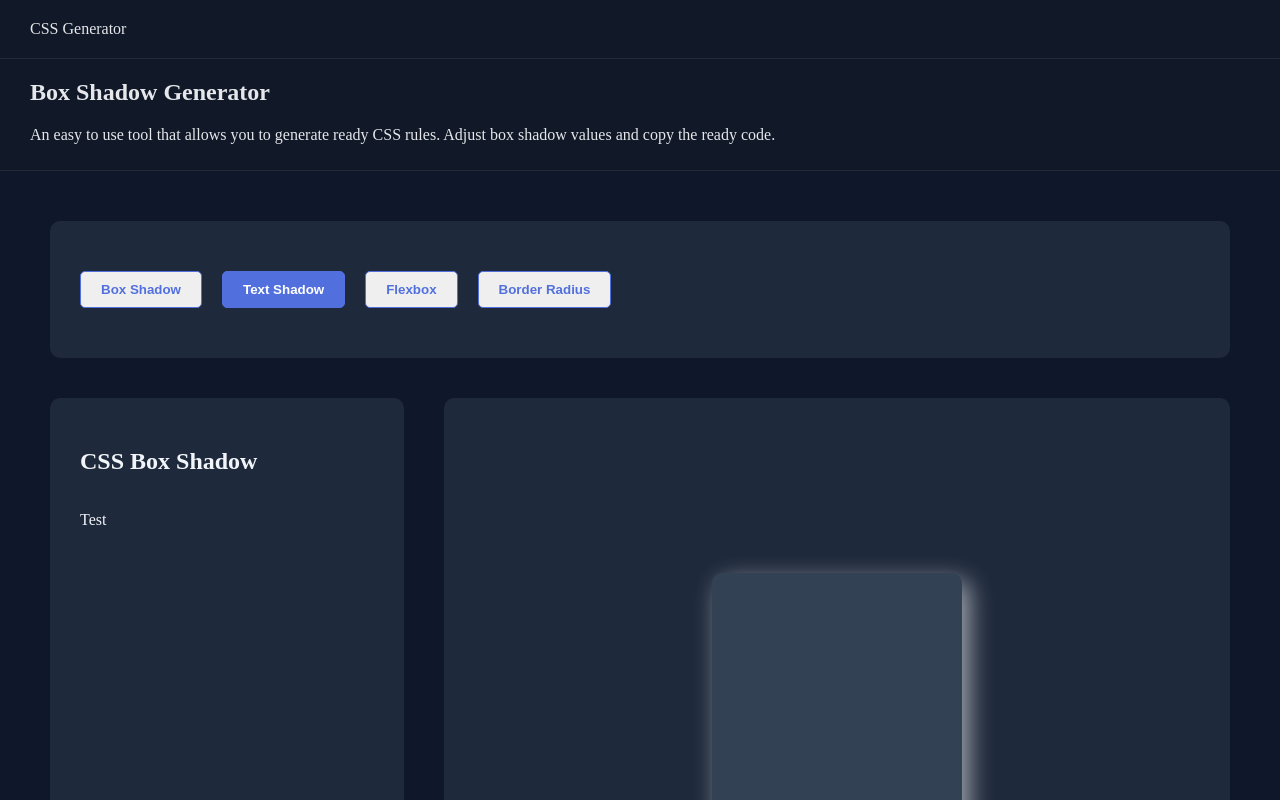
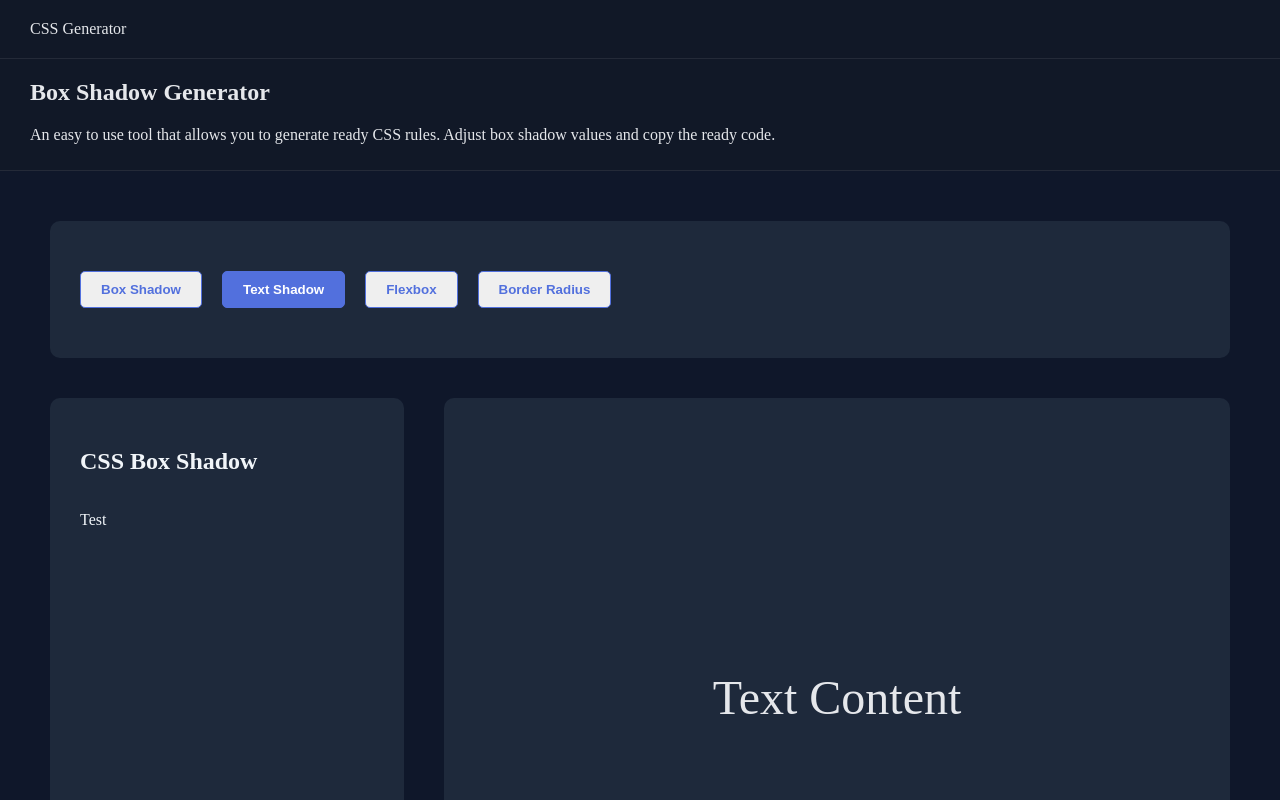
Before and after one commit to Shashwat64/CSS-Generator, a React (Vite) app: page / in a window 1280 px wide. Both pictures are taken after a click on the button "Text Shadow". Shown: the top 800 px of the page. Built offline with nearby package versions, Linux system fonts and the light colour scheme.

Commit message:
fix: inconsistent update of value

```diff
--- a/src/Components/MainSection.jsx
+++ b/src/Components/MainSection.jsx
@@ -6,6 +6,7 @@ import CSSCode from "./MainSection/CSSCode"
 //Import Hooks
 import {useState, useEffect, useRef} from 'react'
 
+import data from '../data/data'
 
 
 export default function MainSection(){
@@ -13,11 +14,14 @@ export default function MainSection(){
    const [cssCode, setCssCode] = useState()
 
    const [activeProp, setActiveProp] = useState('Box Shadow')
+   const [value, setValue] = useState(data.find((prop,i)=>activeProp===prop.name))
+
+   console.log(activeProp)
 
    return(
       <main>
-         <Navbar activeProp={activeProp} setActiveProp={setActiveProp}/>
-         <MainUI setCssCode={setCssCode} activeProp={activeProp}/>
+         <Navbar activeProp={activeProp} setActiveProp={setActiveProp} value={value} setValue={setValue}/>
+         <MainUI setCssCode={setCssCode} activeProp={activeProp} value={value} setValue={setValue}/>
          <CSSCode cssCode={cssCode}/>
       </main>
    )
--- a/src/Components/MainSection/MainUI.jsx
+++ b/src/Components/MainSection/MainUI.jsx
@@ -4,13 +4,36 @@ import data from "../../data/data"
 import BoxShadow from "../PropComponents/BoxShadow"
 import TextShadow from "../PropComponents/TextShadow"
 
-export default function MainUI(props) {
-  // Use the full data array in state
-  const [value, setValue] = useState(data[0])
+export default function MainUI({value, setValue, activeProp, setCssCode}) {
+  // const [value, setValue] = useState(data.find((prop,i)=>props.activeProp===prop.name))
 
-  // console.log(value)
+  // const [value, setValue] = useState(data.find((prop,i)=>props.activeProp===prop.name))
+  console.log(value, activeProp)
 
-  console.log(data[0], value.properties)
+  useEffect(() => {
+  console.log("activeProp:", activeProp);
+
+  console.log(
+    "all names:",
+    data.map(d => d.name)
+  );
+
+  const found = data.find(
+    prop => prop.name === activeProp
+  );
+
+  console.log("found:", found);
+
+  setValue(found);
+}, [activeProp]);
+
+
+  console.log(value, activeProp)
+
+  // useEffect(()=>{
+  //   setValue(data.find((prop,i)=>props.activeProp===prop.name))
+  // }
+  // ,[props.activeProp])
 
   // useEffect(()=>{
   //   props.setCssCode(<>
@@ -22,8 +45,8 @@ export default function MainUI(props) {
 
   return (
     <section className="main-ui">
-      {props.activeProp === "Box Shadow" && <BoxShadow value={value} setValue={setValue} setCssCode={props.setCssCode} />}
-      {props.activeProp === "Text Shadow" && <TextShadow value={value} setValue={setValue} setCssCode={props.setCssCode} />}
+      {activeProp === "Box Shadow" && <BoxShadow value={value} setValue={setValue} setCssCode={setCssCode} />}
+      {activeProp === "Text Shadow" && <TextShadow value={value} setValue={setValue} setCssCode={setCssCode} activeProp={activeProp}/>}
     </section>
   )
 }
--- a/src/Components/MainSection/Navbar.jsx
+++ b/src/Components/MainSection/Navbar.jsx
@@ -7,7 +7,12 @@ export default function Navbar(props){
     <button
       key={i}
       className={prop.name === props.activeProp ? "active nav-btn" : "nav-btn"}
-      onClick={()=>(props.setActiveProp(prop.name))}
+      onClick={() => {
+        const found = data.find(p => p.name === prop.name);
+        props.setActiveProp(prop.name);
+        props.setValue(found);
+      }}
+
     >
       {prop.name}
     </button>
--- a/src/Components/PropComponents/BoxShadow.jsx
+++ b/src/Components/PropComponents/BoxShadow.jsx
@@ -94,6 +94,8 @@ export default function BoxShadow({value ,setValue, setCssCode}){
 
   }
 
+  console.log(value)
+
   const inputHtml = Object.entries(value.properties).map(([key, val]) =>
       {
 
@@ -168,7 +170,7 @@ export default function BoxShadow({value ,setValue, setCssCode}){
                     id={`num-${key}`}
                     className="num-input"
                     type="number"
-                    min={value.min[key]}
+                    min={value?.min?.[key]}
                     max={value.max[key]}
                     value={value.properties[key]} // read from state
                     onChange={(e) => handleChange(key, e)}
--- a/src/Components/PropComponents/TextShadow.jsx
+++ b/src/Components/PropComponents/TextShadow.jsx
@@ -1,8 +1,10 @@
 import { hexToRgba } from '../../data/helperFunctions'
 
-export default function TextShadow({value ,setValue, setCssCode}){
+export default function TextShadow({value ,setValue, setCssCode, activeProp}){
 
   const inputHtml= <p>Test</p>
+
+  console.log(value, activeProp)
 
   return(
 
@@ -13,15 +15,9 @@ export default function TextShadow({value ,setValue, setCssCode}){
         </div>
 
         <div className="output-section">
-          <div className="output-div" style={
-            {
-              WebkitBoxShadow: `${value.properties.Inset ? 'inset ' : ''} ${value.properties.Horizontal}px ${value.properties.Vertical}px ${value.properties.Blur}px ${value.properties.Spread}px ${hexToRgba(value.properties.Color.value, value.properties.Color.opacity)}`,
-              MozBoxShadow: `${value.properties.Inset ? 'inset ' : ''} ${value.properties.Horizontal}px ${value.properties.Vertical}px ${value.properties.Blur}px ${value.properties.Spread}px ${hexToRgba(value.properties.Color.value, value.properties.Color.opacity)}`,
-              boxShadow: `${value.properties.Inset ? 'inset ' : ''} ${value.properties.Horizontal}px ${value.properties.Vertical}px ${value.properties.Blur}px ${value.properties.Spread}px ${hexToRgba(value.properties.Color.value, value.properties.Color.opacity)}`
-            }
-          }>
-
-          </div>
+          <p className='text-shadow-output'
+            style={{}}
+          >Text Content</p>
         </div>
     </>
 
--- a/src/data/data.js
+++ b/src/data/data.js
@@ -2,6 +2,7 @@ const data = [
   {
     name: 'Box Shadow',
     properties:{
+      Text:"",
       Horizontal: 7,
       Vertical: 8,
       Blur: 24,
--- a/src/index.css
+++ b/src/index.css
@@ -304,6 +304,11 @@ input[type="color"]{
   box-shadow: 8px 8px 24px -7px rgb(132, 133, 144);
 }
 
+.text-shadow-output{
+  color: #e5e7eb;
+  font-size: 3rem;
+}
+
 
 .css-code-section{
   margin: 0 0 0 auto;
```
